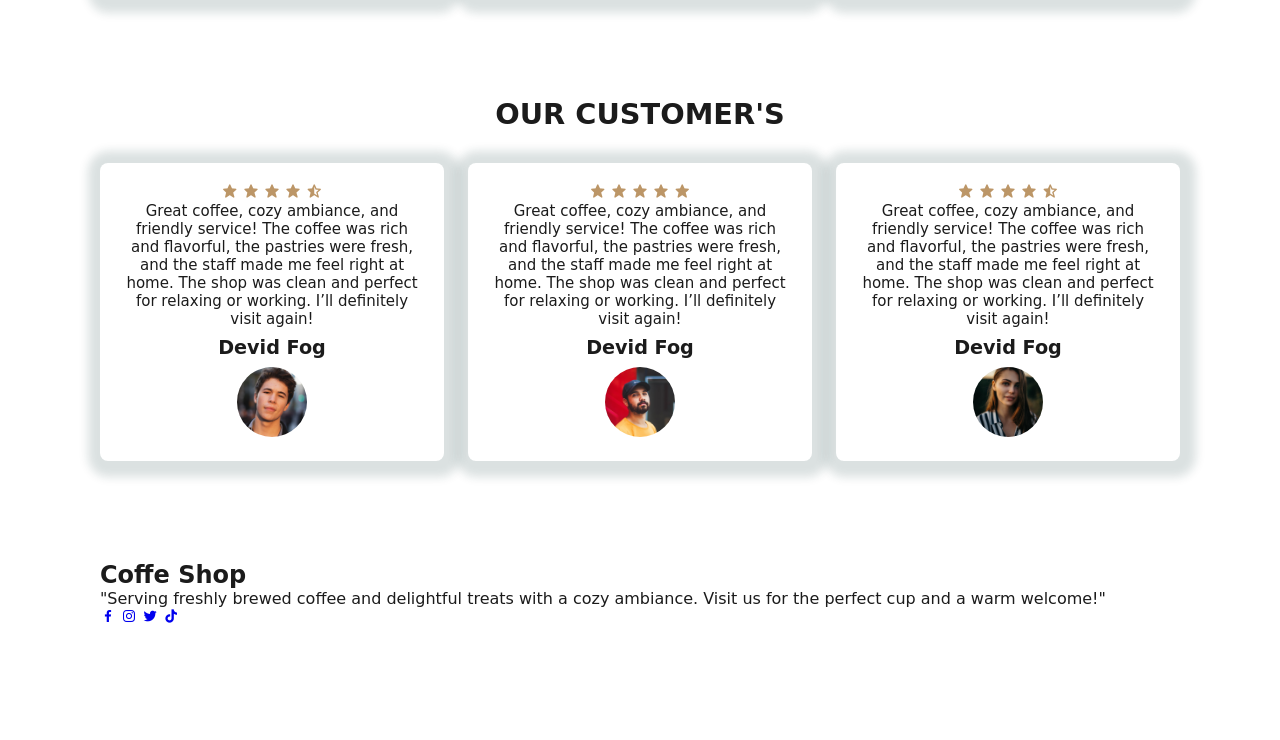
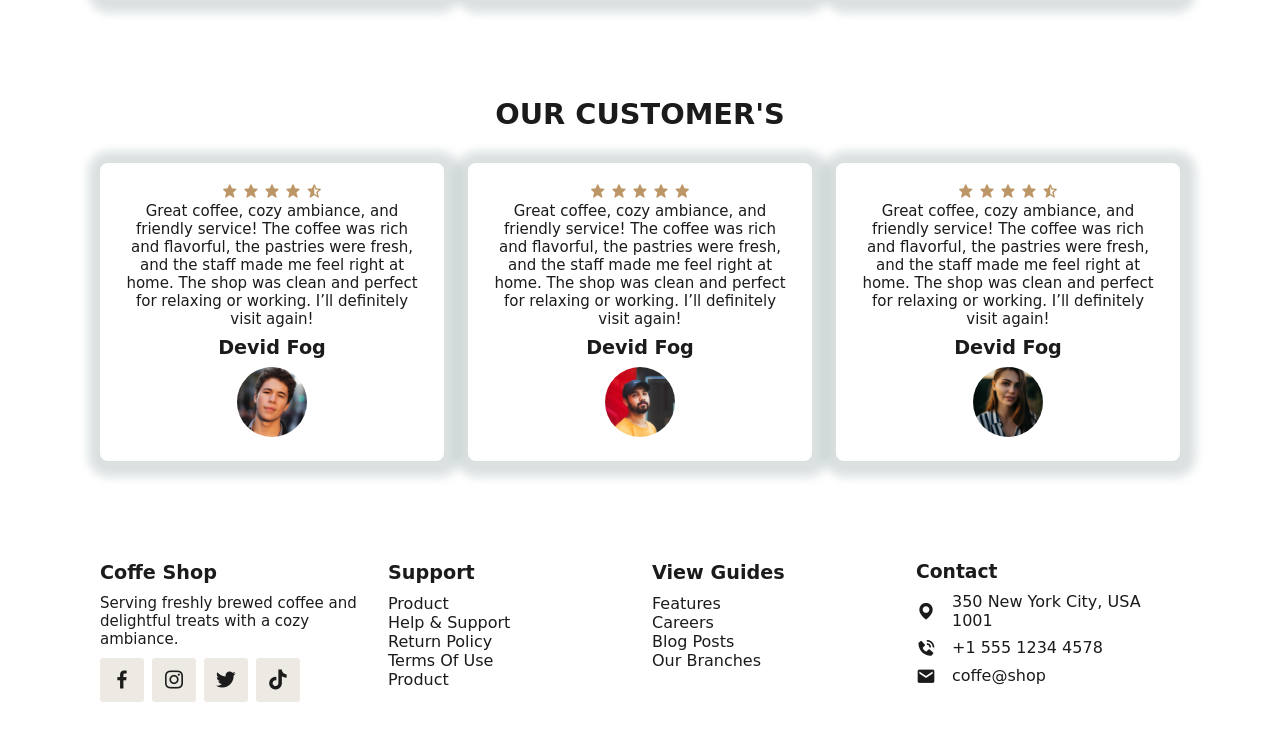
Before and after one commit to MenukaSankalpa/Cofee_shop_project, a plain HTML site: page Coffe shop Website/index.html in a window 1280 px wide. Shown: the part 2055-2795 px from the top of the page. Before the commit the page ends 2732 px from the top, so only its background shows below. Drawn offline with nearby package versions, Linux system fonts and the light colour scheme.

Commit message:
update footer things

```diff
--- a/Coffe shop Website/index.html
+++ b/Coffe shop Website/index.html
@@ -166,12 +166,35 @@
    <section class="footer">
     <div class="footer-box">
         <h2>Coffe Shop</h2>
-        <p>"Serving freshly brewed coffee and delightful treats with a cozy ambiance. Visit us for the perfect cup and a warm welcome!"</p>
+        <p>Serving freshly brewed coffee and delightful treats with a cozy ambiance. </p>
         <div class="social">
             <a href="#"><i class='bx bxl-facebook' ></i></a>
             <a href="#"><i class='bx bxl-instagram' ></i></i></a>
             <a href="#"><i class='bx bxl-twitter' ></i></i></a>
             <a href="#"><i class='bx bxl-tiktok' ></i></i></a>
+        </div>
+    </div>
+    <div class="footer-box">
+        <h2>Support</h2>
+        <li><a href="#">Product</a></li>
+        <li><a href="#">Help & Support</a></li>
+        <li><a href="#">Return Policy</a></li>
+        <li><a href="#">Terms Of Use </a></li>
+        <li><a href="#">Product</a></li>
+    </div>
+    <div class="footer-box">
+        <h2>View Guides</h2>
+        <li><a href="#">Features</a></li>
+        <li><a href="#">Careers</a></li>
+        <li><a href="#">Blog Posts</a></li>
+        <li><a href="#">Our Branches </a></li>
+    </div>
+    <div class="footer-box">
+        <h3>Contact</h3>
+        <div class="contact">
+            <span><i class='bx bxs-map'></i>350 New York City, USA 1001</span>
+            <span><i class='bx bxs-phone-call'></i>+1 555 1234 4578</span>
+            <span><i class='bx bxs-envelope' ></i>coffe@shop</span>
         </div>
     </div>
    </section>
--- a/Coffe shop Website/style.css
+++ b/Coffe shop Website/style.css
@@ -258,3 +258,56 @@ header{
     background: var(--secondry-color);
     transition: 0.2s all linear;
 }
+.footer{
+    display: grid;
+    grid-template-columns: repeat(auto-fit, minmax(240px, auto));
+    gap: 1.5rem;
+}
+.footer-box h2{
+    font-size: 1.2rem;
+    font-weight: 600;
+    margin-bottom: 10px;
+}
+.footer-box p{
+    font-size: 0.938rem;
+    margin-bottom: 10px;
+}
+.social{
+    display: flex;
+    align-items: center;
+    column-gap: 0.5rem;
+}
+.social a .bx{
+    font-size: 24px;
+    color: var(--text-color);
+    padding: 10px;
+    background: var(--secondry-color);
+    border-radius: 0.2rem ;
+}
+.social a .bx:hover{
+    background: var(--main-colour);
+    color: var(--bg-color);
+}
+.footer-box h3{
+    font-weight: 600;
+    margin-bottom: 10px;
+}
+.footer-box li a{
+    color: var(--text-color);
+}
+.footer-box li a:hover{
+    color: var(--main-colour);
+}
+.contact{
+    display: flex;
+    flex-direction: column;
+    row-gap: 0.5rem;
+}
+.contact span{
+    display: flex;
+    align-items: center;
+}
+.contact i{
+    font-size: 20px;
+    margin-right: 1rem;
+}
```
